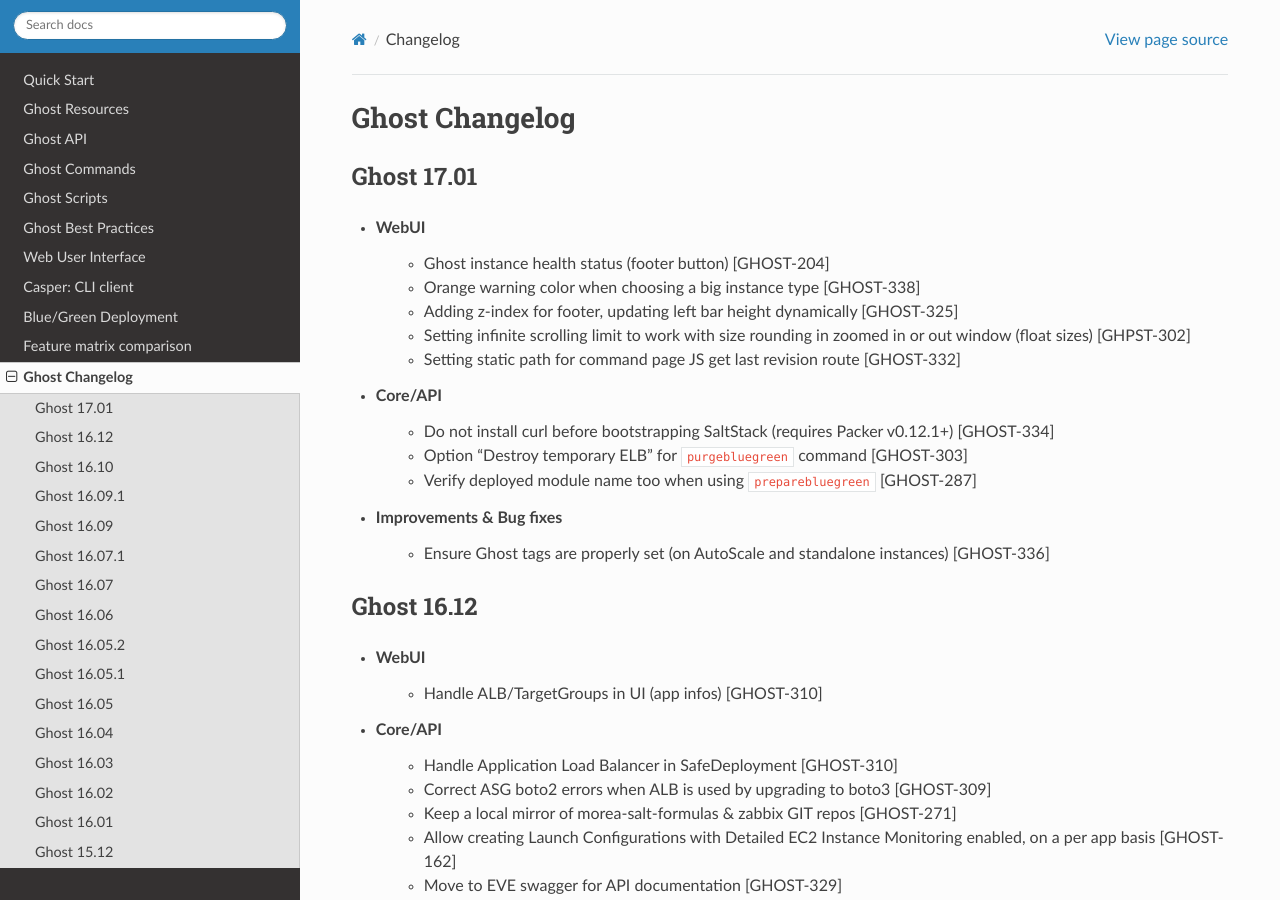
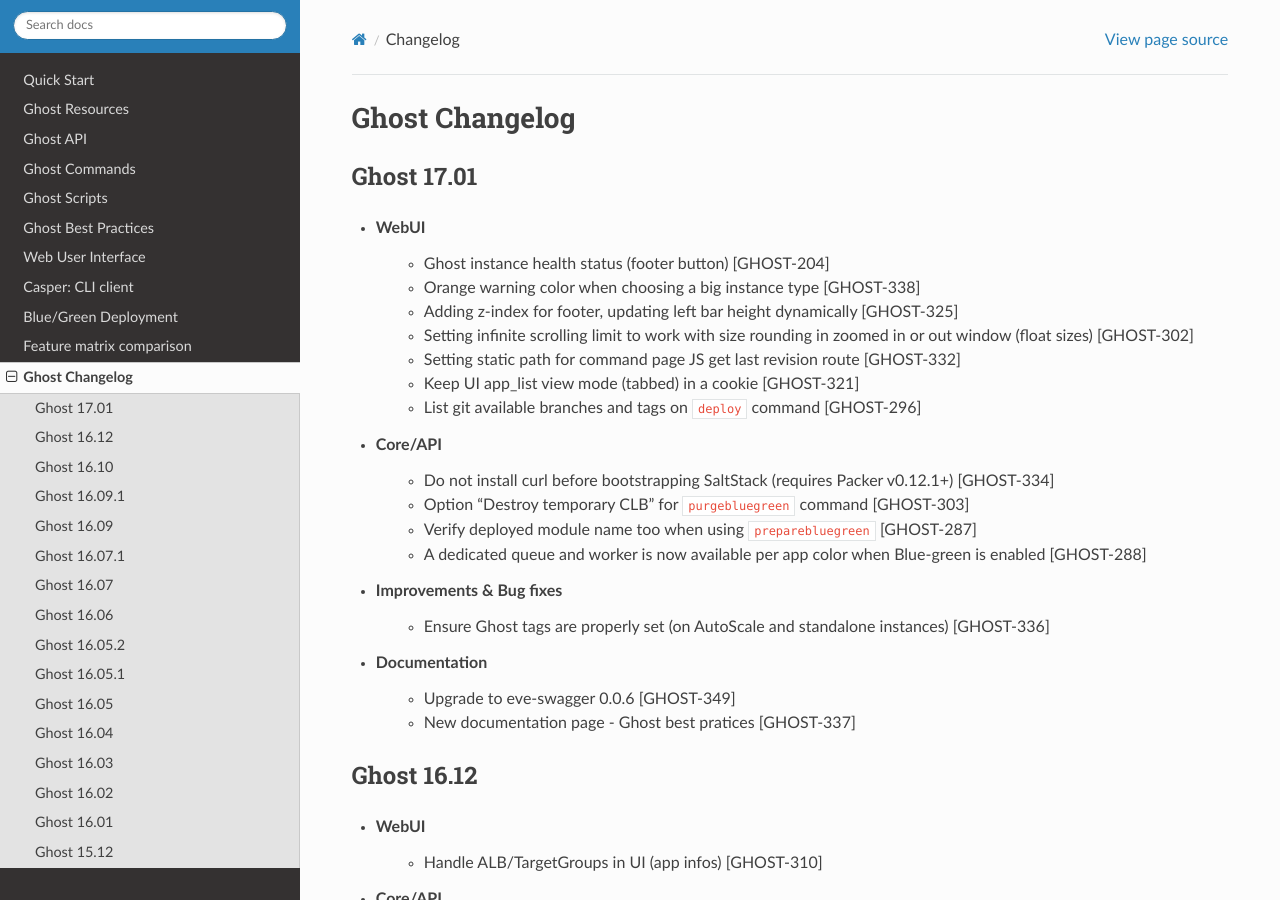
Before and after one commit to claranet/cloud-deploy-docs, a Sphinx documentation site: the page built from source/rst/changelog.rst, in a window 1280 px wide and 900 px high. Built offline with Sphinx 7.4.7 and the Read the Docs theme 2.0.0, drawn with Linux system fonts in a browser that asks for light colours.

Commit message:
Changelog 17.01 updates

```diff
--- a/source/rst/changelog.rst
+++ b/source/rst/changelog.rst
@@ -15,16 +15,23 @@
     - Ghost instance health status (footer button) [GHOST-204]
     - Orange warning color when choosing a big instance type [GHOST-338]
     - Adding z-index for footer, updating left bar height dynamically [GHOST-325]
-    - Setting infinite scrolling limit to work with size rounding in zoomed in or out window (float sizes) [GHPST-302]
+    - Setting infinite scrolling limit to work with size rounding in zoomed in or out window (float sizes) [GHOST-302]
     - Setting static path for command page JS get last revision route [GHOST-332]
+    - Keep UI app_list view mode (tabbed) in a cookie [GHOST-321]
+    - List git available branches and tags on ``deploy`` command [GHOST-296]
 
 * Core/API
     - Do not install curl before bootstrapping SaltStack (requires Packer v0.12.1+) [GHOST-334]
-    - Option "Destroy temporary ELB" for ``purgebluegreen`` command [GHOST-303]
+    - Option "Destroy temporary CLB" for ``purgebluegreen`` command [GHOST-303]
     - Verify deployed module name too when using ``preparebluegreen`` [GHOST-287]
+    - A dedicated queue and worker is now available per app color when Blue-green is enabled [GHOST-288]
 
 * Improvements & Bug fixes
     - Ensure Ghost tags are properly set (on AutoScale and standalone instances) [GHOST-336]
+
+* Documentation
+    - Upgrade to eve-swagger 0.0.6 [GHOST-349]
+    - New documentation page - Ghost best pratices [GHOST-337]
 
 Ghost 16.12
 -----------
```
